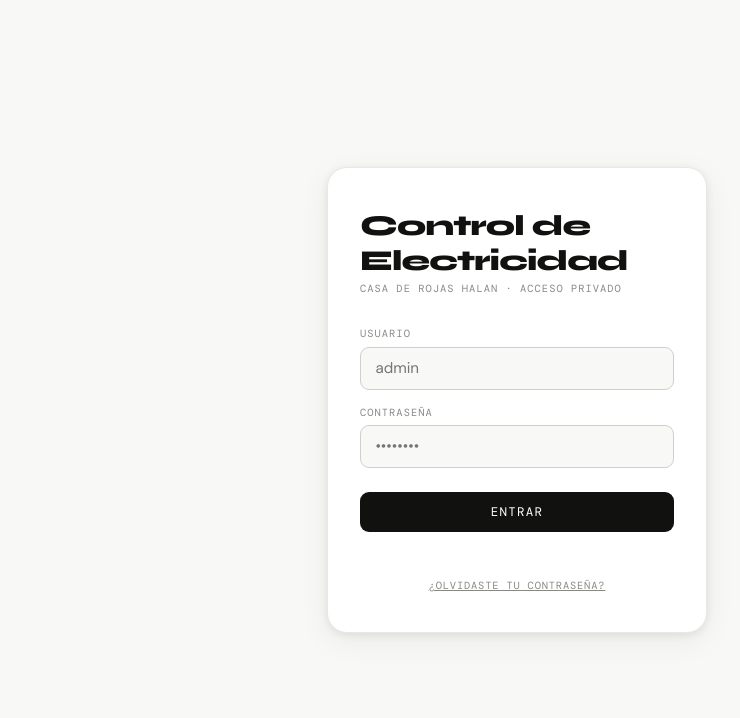
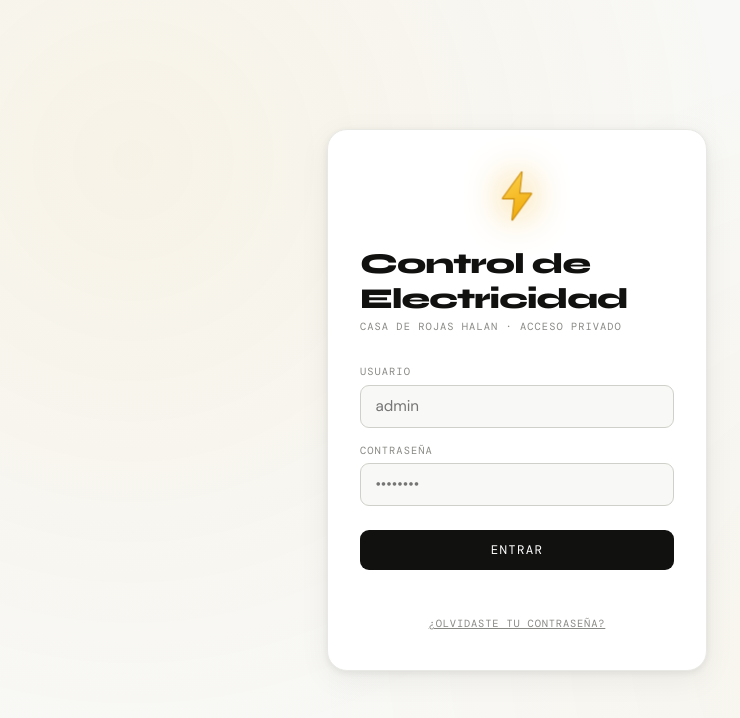
Before and after one commit to angelamadeolabruna/CONTROL-DE-ELECTRICIDAD, a website: page index.html in a window 1280 px wide. Shown: the whole page, without its empty margins (123-863 px from the left). Drawn offline with nearby package versions, Linux system fonts and the light colour scheme.

Commit message:
agregar rayos decorativos

```diff
--- a/index.html
+++ b/index.html
@@ -540,13 +540,68 @@
         }
 
         .btn-confirmar:hover { background: var(--green); }
+
+        /* ── RAYO DECORATIVO ── */
+        .login-bolt {
+            display: flex;
+            justify-content: center;
+            margin-bottom: 1.5rem;
+        }
+
+        .bolt-svg {
+            width: 52px;
+            height: 52px;
+            filter: drop-shadow(0 0 8px rgba(240, 165, 0, 0.5));
+            animation: bolt-pulse 2s ease-in-out infinite;
+        }
+
+        @keyframes bolt-pulse {
+            0%, 100% { filter: drop-shadow(0 0 6px rgba(240, 165, 0, 0.4)); transform: scale(1); }
+            50% { filter: drop-shadow(0 0 18px rgba(240, 165, 0, 0.95)); transform: scale(1.1); }
+        }
+
+        .login-bg-pattern {
+            position: fixed;
+            inset: 0;
+            pointer-events: none;
+            overflow: hidden;
+            z-index: 0;
+            background-image:
+                radial-gradient(circle at 20% 20%, rgba(240,165,0,0.06) 0%, transparent 50%),
+                radial-gradient(circle at 80% 80%, rgba(240,165,0,0.04) 0%, transparent 50%);
+        }
+
+        #pantalla-login, #pantalla-recuperar { position: relative; }
+        .login-card { position: relative; z-index: 1; }
+
+        .header-bolt {
+            display: inline-block;
+            vertical-align: middle;
+            margin-right: 0.4rem;
+            animation: bolt-pulse 2.5s ease-in-out infinite;
+            position: relative;
+            top: -2px;
+        }
     </style>
 </head>
 <body>
 
 <!-- ══ PANTALLA LOGIN ══ -->
 <div id="pantalla-login">
+    <div class="login-bg-pattern"></div>
     <div class="login-card">
+        <div class="login-bolt">
+            <svg class="bolt-svg" viewBox="0 0 48 48" fill="none" xmlns="http://www.w3.org/2000/svg">
+                <polygon points="28,4 12,26 22,26 20,44 36,22 26,22" fill="#f0a500" stroke="#c88500" stroke-width="1.5" stroke-linejoin="round"/>
+                <polygon points="28,4 12,26 22,26 20,44 36,22 26,22" fill="url(#boltGrad)" opacity="0.8"/>
+                <defs>
+                    <linearGradient id="boltGrad" x1="12" y1="4" x2="36" y2="44" gradientUnits="userSpaceOnUse">
+                        <stop offset="0%" stop-color="#ffe066"/>
+                        <stop offset="100%" stop-color="#f0a500"/>
+                    </linearGradient>
+                </defs>
+            </svg>
+        </div>
         <div class="login-title">Control de<br>Electricidad</div>
         <div class="login-subtitle">Casa de Rojas Halan · Acceso privado</div>
 
@@ -572,6 +627,11 @@
 
         <!-- PASO 1: Pedir correo -->
         <div id="rec-paso1">
+            <div class="login-bolt">
+                <svg class="bolt-svg" viewBox="0 0 48 48" fill="none" xmlns="http://www.w3.org/2000/svg">
+                    <polygon points="28,4 12,26 22,26 20,44 36,22 26,22" fill="#f0a500" stroke="#c88500" stroke-width="1.5" stroke-linejoin="round"/>
+                </svg>
+            </div>
             <div class="login-title">Recuperar<br>Acceso</div>
             <div class="login-subtitle">Ingresá tu correo y te enviamos un código</div>
             <div class="login-field">
@@ -613,7 +673,12 @@
 
     <div class="header">
         <div class="header-left">
-            <h1>Control de<br>Electricidad</h1>
+            <h1>
+                <span class="header-bolt">
+                    <svg width="32" height="32" viewBox="0 0 48 48" fill="none" xmlns="http://www.w3.org/2000/svg">
+                        <polygon points="28,4 12,26 22,26 20,44 36,22 26,22" fill="#f0a500" stroke="#c88500" stroke-width="1" stroke-linejoin="round"/>
+                    </svg>
+                </span>Control de<br>Electricidad</h1>
             <div class="subtitle">Sistema de gestión de consumo &nbsp;·&nbsp; Casa de Rojas Halan</div>
         </div>
         <div class="header-right">
```
